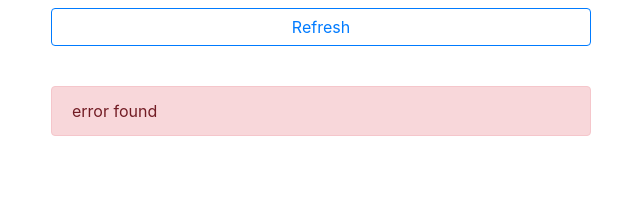
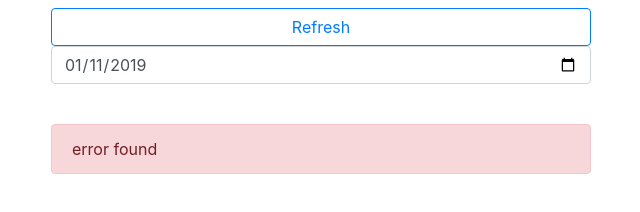
Before and after one commit to mike-munchdev/nba-today-vanillajs, a website: page public/index.html in a window 1280 px wide. Both pictures are taken after a click on the button "Refresh". Shown: the whole page, without its empty margins (319-959 px from the left). Drawn offline with nearby package versions, Linux system fonts and the light colour scheme; no server answers.

Commit message:
nickname added; design refactor; date picker added

```diff
--- a/public/scripts/app.js
+++ b/public/scripts/app.js
@@ -6,19 +6,20 @@ const httpErrorHandler = e => {
   const row = createMainRow();
   const offsetCol = createMainColumn();
   offsetCol.appendChild(createRefreshButton());
-  offsetCol.appendChild(getError('Error connecting to the server'));
+  offsetCol.appendChild(getAlert('Error connecting to the server', type));
   row.appendChild(offsetCol);
   containerObj.appendChild(row);
 };
 
 function documentLoad() {
   startLoadingAnimation();
-  displayScores(new Date());
+  displayScores();
 }
 
-function getError(text) {
+function getAlert(text, alertType) {
   const elAlert = document.createElement('div');
-  elAlert.className = 'alert alert-danger col-12 mx-auto';
+  elAlert.className =
+    'alert alert-' + (alertType || 'danger') + ' col-12 mx-auto';
   elAlert.id = 'alert';
   elAlert.role = 'alert';
 
@@ -111,15 +112,20 @@ function getTeamLine(game, team) {
   const elTeamName = document.createElement('div');
   elTeamName.className = 'col-7';
 
-  const elTeamNameText = document.createElement('span');
-  elTeamNameText.innerHTML = team.fullName;
-  elTeamNameText.className = 'team-name text-center h-100';
+  const elTeamNameText = document.createElement('div');
+  elTeamNameText.innerHTML = team.city;
+  elTeamNameText.className = 'team-name text-left h-50';
   elTeamName.appendChild(elTeamNameText);
+
+  const elTeamNickNameText = document.createElement('div');
+  elTeamNickNameText.innerHTML = team.nickname;
+  elTeamNickNameText.className = 'team-nickname text-left h-50';
+  elTeamName.appendChild(elTeamNickNameText);
 
   rowEl.appendChild(elTeamName);
 
   const elScore = document.createElement('div');
-  elScore.className = 'col-3 text-right';
+  elScore.className = 'col-3 text-right align-middle';
   elScore.appendChild(getScore(game, team));
 
   rowEl.appendChild(elScore);
@@ -190,7 +196,6 @@ function stopLoadingAnimation() {
   if (elLoading) {
     elLoading.parentNode.removeChild(elLoading);
   }
-
 }
 function startLoadingAnimation() {
   let elLoading = document.querySelector('#loading');
@@ -213,12 +218,30 @@ function startLoadingAnimation() {
   }
 }
 
+function createDatePicker(value) {
+  const div = document.createElement('div');
+  div.className = 'form-group';
+  const elDatePicker = document.createElement('input');
+  elDatePicker.type = 'date';
+  elDatePicker.id = 'scheduleDate';
+  elDatePicker.className = 'form-control';
+  elDatePicker.value = value || new Date().toISOString().slice(0, 10);
+  elDatePicker.required = true;
+
+  elDatePicker.addEventListener('change', function() {
+    if (this.valueAsDate) {
+      displayScores();
+    }
+  });
+  div.appendChild(elDatePicker);
+  return div;
+}
 function createRefreshButton() {
   const refreshButton = document.createElement('button');
   refreshButton.className = 'btn btn-outline-primary btn-block mt-2';
   refreshButton.innerHTML = 'Refresh';
   refreshButton.addEventListener('click', function() {
-    displayScores(new Date());
+    displayScores();
   });
 
   return refreshButton;
@@ -236,20 +259,28 @@ function createMainRow() {
   row.id = 'main';
   return row;
 }
-function displayScores(date) {
-  startLoadingAnimation();
+function displayScores() {
   // https://stackoverflow.com/a/3067896
-  let tDate = date || new Date();
+  const elDatePicker = document.querySelector('#scheduleDate');
+  let gameDate;
+  let pickerDate;
 
-  const month = tDate.getMonth() + 1;
-  const day = tDate.getDate();
+  if (elDatePicker) {
+    gameDate = elDatePicker.value.replace(/-/g, '');
+    pickerDate = elDatePicker.value;
+  } else {
+    const date = new Date();
 
-  const gameDate = [
-    tDate.getFullYear(),
+    const month = date.getMonth() + 1;
+    const day = date.getDate();
+    gameDate = [
+      date.getFullYear(),
       (month > 9 ? '' : '0') + month,
       (day > 9 ? '' : '0') + day
     ].join('');
+  }
 
+  startLoadingAnimation();
   let xhr = new XMLHttpRequest();
   xhr.open('GET', '/api/v1/games/' + gameDate);
   xhr.onload = function() {
@@ -259,11 +290,11 @@ function displayScores(date) {
     const row = createMainRow();
     const offsetCol = createMainColumn();
     offsetCol.appendChild(createRefreshButton());
+    offsetCol.appendChild(createDatePicker(pickerDate));
 
     if (this.status == 200) {
       let response = JSON.parse(this.responseText);
       if (response.length != 0) {
-        // add full name to home and visting teams
         const liveGames = response.filter(g => g.statusNum === 2);
         if (liveGames.length > 0) {
           offsetCol.append(createGamesListing('Live', liveGames));
@@ -278,9 +309,11 @@ function displayScores(date) {
         if (finishedGames.length > 0) {
           offsetCol.append(createGamesListing('Finished', finishedGames));
         }
+      } else {
+        offsetCol.appendChild(getAlert('No games scheduled', 'warning'));
       }
     } else {
-      offsetCol.appendChild(getError('error found'));
+      offsetCol.appendChild(getAlert('error found'));
     }
     row.appendChild(offsetCol);
     containerObj.appendChild(row);
--- a/public/styles/style.css
+++ b/public/styles/style.css
@@ -29,6 +29,11 @@ body {
     font-size: 1rem;
     font-weight: 700;
 }
+
+.team-nickname {
+    font-size: .80rem;
+
+}
 .game {
     margin-bottom: 1em;
 }
--- a/routes/games.js
+++ b/routes/games.js
@@ -57,8 +57,8 @@ router.get('/:date', async (req, res, next) => {
       const hTeam = teams.find(t => g.hTeam.teamId === t.teamId);
       const vTeam = teams.find(t => g.vTeam.teamId === t.teamId);
 
-      g.vTeam = {...g.vTeam, fullName: vTeam.fullName, city: vTeam.city, altCityName: vTeam.altCityName };
-      g.hTeam = {...g.hTeam, fullName: hTeam.fullName, city: hTeam.city, altCityName: hTeam.altCityName };
+      g.vTeam = {...g.vTeam, fullName: vTeam.fullName, city: vTeam.city, altCityName: vTeam.altCityName, nickname: vTeam.nickname };
+      g.hTeam = {...g.hTeam, fullName: hTeam.fullName, city: hTeam.city, altCityName: hTeam.altCityName, nickname: hTeam.nickname };
 
       return g;
     });
```
Lines whose indentation alone changed are shown as unchanged.
